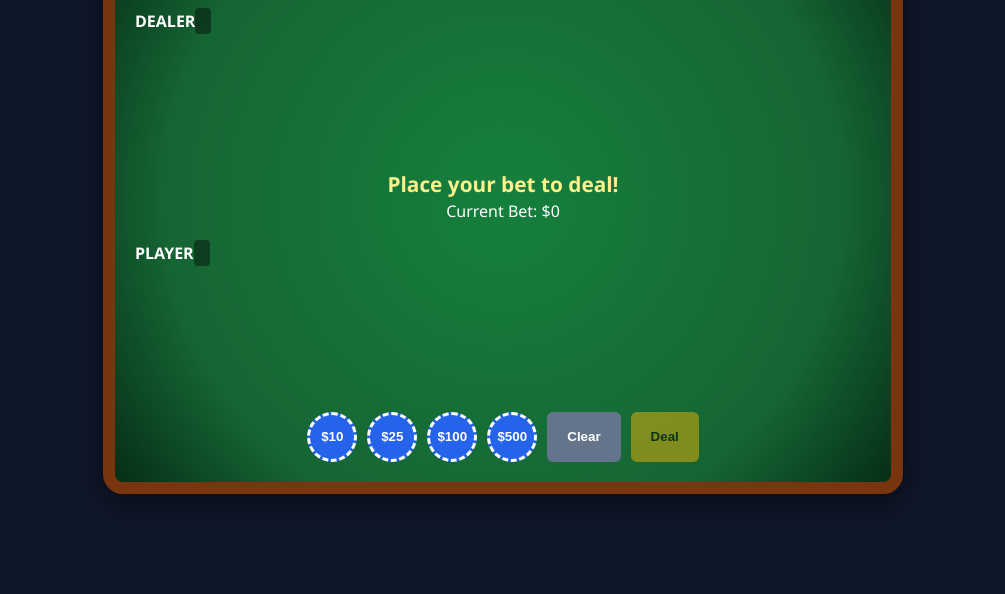
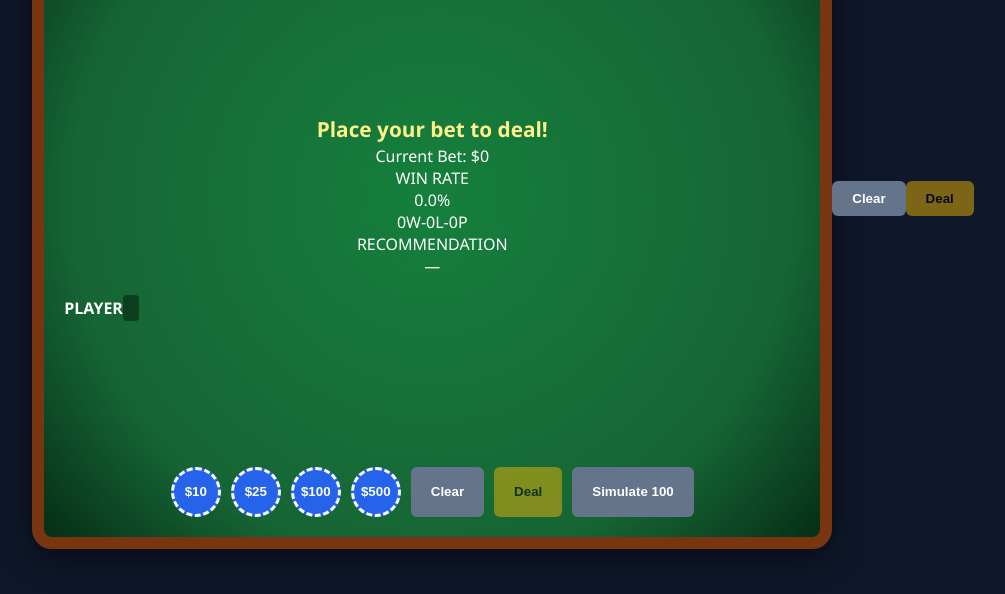
Before and after one commit to philipstng/my-game-app, a website: page index.html in a window 1280 px wide. Shown: the part 202-796 px from the top of the page, without its empty margins (137-1142 px from the left). Drawn offline with Linux system fonts and the light colour scheme.

Commit message:
Update index.html

```diff
--- a/index.html
+++ b/index.html
@@ -2,7 +2,7 @@
 <html lang="en">
 <head>
   <meta charset="UTF-8">
-  <meta name="viewport" content="width=device-width, initial-scale=1.0">
+  <meta name="viewport" content="width=device-width, initial-scale=1.0, viewport-fit=cover">
   <title>Blackjack Casino</title>
   <link rel="stylesheet" href="style.css">
 </head>
@@ -21,6 +21,17 @@
     <div class="table-center">
       <div class="message" id="message">Place your bet to deal!</div>
       <div class="pot">Current Bet: $<span id="current-bet">0</span></div>
+      <div class="info-row">
+        <div class="info-box">
+          <div class="info-label">WIN RATE</div>
+          <div class="info-value" id="win-rate">0.0%</div>
+          <div class="info-sub"><span id="wins-count">0</span>W-<span id="losses-count">0</span>L-<span id="pushes-count">0</span>P</div>
+        </div>
+        <div class="info-box">
+          <div class="info-label">RECOMMENDATION</div>
+          <div class="info-value" id="recommendation-value">—</div>
+        </div>
+      </div>
     </div>
 
     <div class="player-area">
@@ -36,6 +47,7 @@
         <button class="chip" data-amount="500">$500</button>
         <button id="clear-bet-btn" class="btn btn-secondary">Clear</button>
         <button id="deal-btn" class="btn btn-primary" disabled>Deal</button>
+        <button id="simulate-btn" class="btn btn-secondary">Simulate 100</button>
       </div>
 
       <div class="action-controls hidden" id="action-controls">
@@ -49,3 +61,18 @@
   <script src="script.js"></script>
 </body>
 </html>
+        <button id="clear-bet-btn" class="btn btn-secondary">Clear</button>
+        <button id="deal-btn" class="btn btn-primary" disabled>Deal</button>
+      </div>
+
+      <div class="action-controls hidden" id="action-controls">
+        <button id="hit-btn" class="btn btn-action">Hit</button>
+        <button id="stand-btn" class="btn btn-action">Stand</button>
+        <button id="double-btn" class="btn btn-action">Double Down</button>
+        <button id="surrender-btn" class="btn btn-secondary">Surrender</button>
+      </div>
+    </div>
+  </div>
+  <script src="script.js"></script>
+</body>
+</html>
```
